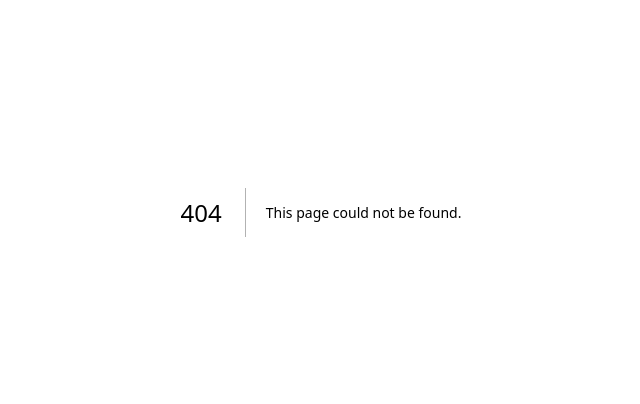
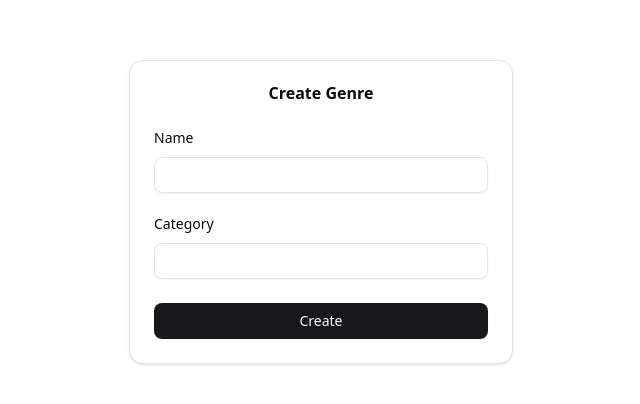
Before and after one commit to huseyineergin/nest-auth-demo, a Next.js app in the folder client/: page /genres in a window 1280 px wide. Before the commit this address had no page. Shown: the part 188-592 px from the top of the page, without its empty margins (319-959 px from the left). Built offline with nearby package versions, Linux system fonts and the light colour scheme.

Commit message:
(client): add create genre form

```diff
--- /dev/null
+++ b/client/src/app/genres/(components)/create-genre-form.tsx
@@ -0,0 +1,76 @@
+"use client";
+
+import { FormInputField } from "@/components/form/form-input-field";
+import { Button } from "@/components/ui/button";
+import { Card, CardContent, CardHeader, CardTitle } from "@/components/ui/card";
+import { Form } from "@/components/ui/form";
+import { cn } from "@/lib/utils";
+import { zodResolver } from "@hookform/resolvers/zod";
+import { Loader2 } from "lucide-react";
+import { useTransition } from "react";
+import { useForm } from "react-hook-form";
+import { toast } from "sonner";
+import { z } from "zod";
+import { createGenreAction } from "../actions";
+
+const formSchema = z.object({
+  name: z.string().nonempty({ message: "Name is required." }),
+  category: z.string().nonempty({ message: "Category is required." }),
+});
+
+export function CreateGenreForm({ className, ...props }: React.ComponentProps<"div">) {
+  const [isPending, startTransition] = useTransition();
+
+  const form = useForm<z.infer<typeof formSchema>>({
+    resolver: zodResolver(formSchema),
+    defaultValues: {
+      name: "",
+      category: "",
+    },
+  });
+
+  function onSubmit(values: z.infer<typeof formSchema>) {
+    startTransition(async () => {
+      const res = await createGenreAction(values);
+
+      if (res.success) {
+        toast.success(res.message, { position: "bottom-center", closeButton: true });
+      } else {
+        const messages = Array.isArray(res.message) ? res.message : [res.message];
+        messages.forEach((message) => {
+          toast.error(message, {
+            position: "bottom-center",
+            closeButton: true,
+          });
+        });
+      }
+    });
+  }
+
+  return (
+    <div className={cn("flex flex-col gap-6", className)} {...props}>
+      <Card>
+        <CardHeader>
+          <CardTitle className="text-center">Create Genre</CardTitle>
+        </CardHeader>
+        <CardContent>
+          <Form {...form}>
+            <form onSubmit={form.handleSubmit(onSubmit)}>
+              <div className="flex flex-col gap-6">
+                <FormInputField name="name" control={form.control} label="Name" />
+
+                <FormInputField name="category" control={form.control} label="Category" />
+
+                <div className="flex flex-col gap-3">
+                  <Button type="submit" className="w-full" disabled={isPending}>
+                    {isPending ? <Loader2 className="animate-spin" /> : "Create"}
+                  </Button>
+                </div>
+              </div>
+            </form>
+          </Form>
+        </CardContent>
+      </Card>
+    </div>
+  );
+}
--- a/client/src/app/genres/actions.ts
+++ b/client/src/app/genres/actions.ts
@@ -4,6 +4,42 @@ import { APIErrorResponse, APISuccessResponse } from "@/types/api-response";
 import { Genre } from "@/types/genre";
 
 const baseUrl = process.env.API_BASE_URL!;
+
+export async function createGenreAction(formData: {
+  name: string;
+  category: string;
+}): Promise<APISuccessResponse<Genre> | APIErrorResponse> {
+  try {
+    const res = await fetch(`${baseUrl}/genres`, {
+      method: "POST",
+      body: JSON.stringify(formData),
+      headers: { "Content-Type": "application/json" },
+    });
+
+    if (!res.ok) {
+      try {
+        const error: APIErrorResponse = await res.json();
+        return error;
+      } catch {
+        return {
+          success: false,
+          status: res.status,
+          message: "An unexpected error occurred.",
+        };
+      }
+    }
+
+    const result: APISuccessResponse<Genre> = await res.json();
+
+    return result;
+  } catch {
+    return {
+      success: false,
+      status: 503,
+      message: "An unexpected error occurred.",
+    };
+  }
+}
 
 export async function getGenresAction(category?: string): Promise<APISuccessResponse<Genre[]> | APIErrorResponse> {
   const params = new URLSearchParams();
--- /dev/null
+++ b/client/src/app/genres/page.tsx
@@ -0,0 +1,13 @@
+import { CreateGenreForm } from "./(components)/create-genre-form";
+
+export default function Page() {
+  return (
+    <div className="flex min-h-svh w-full items-center justify-center p-6 md:p-10">
+      <div className="w-full max-w-sm">
+        <div className="w-full space-y-4">
+          <CreateGenreForm />
+        </div>
+      </div>
+    </div>
+  );
+}
```
